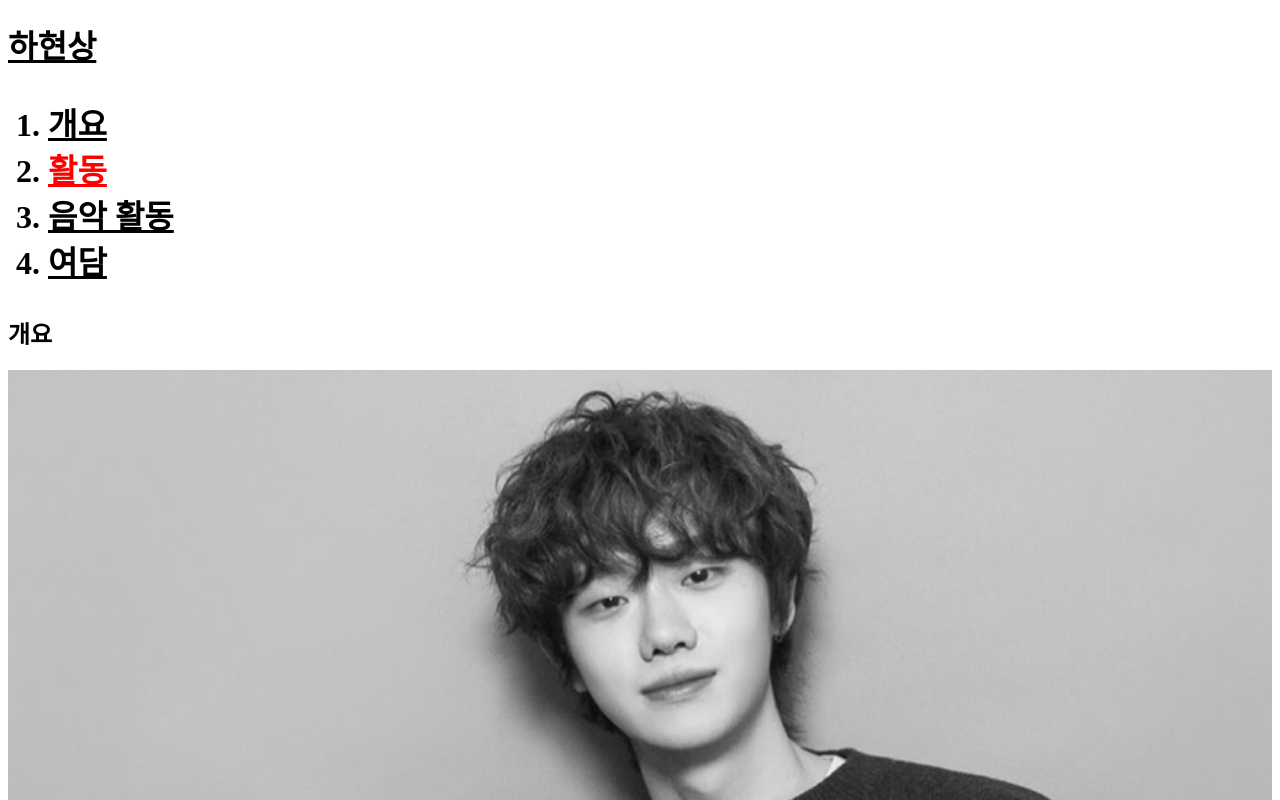
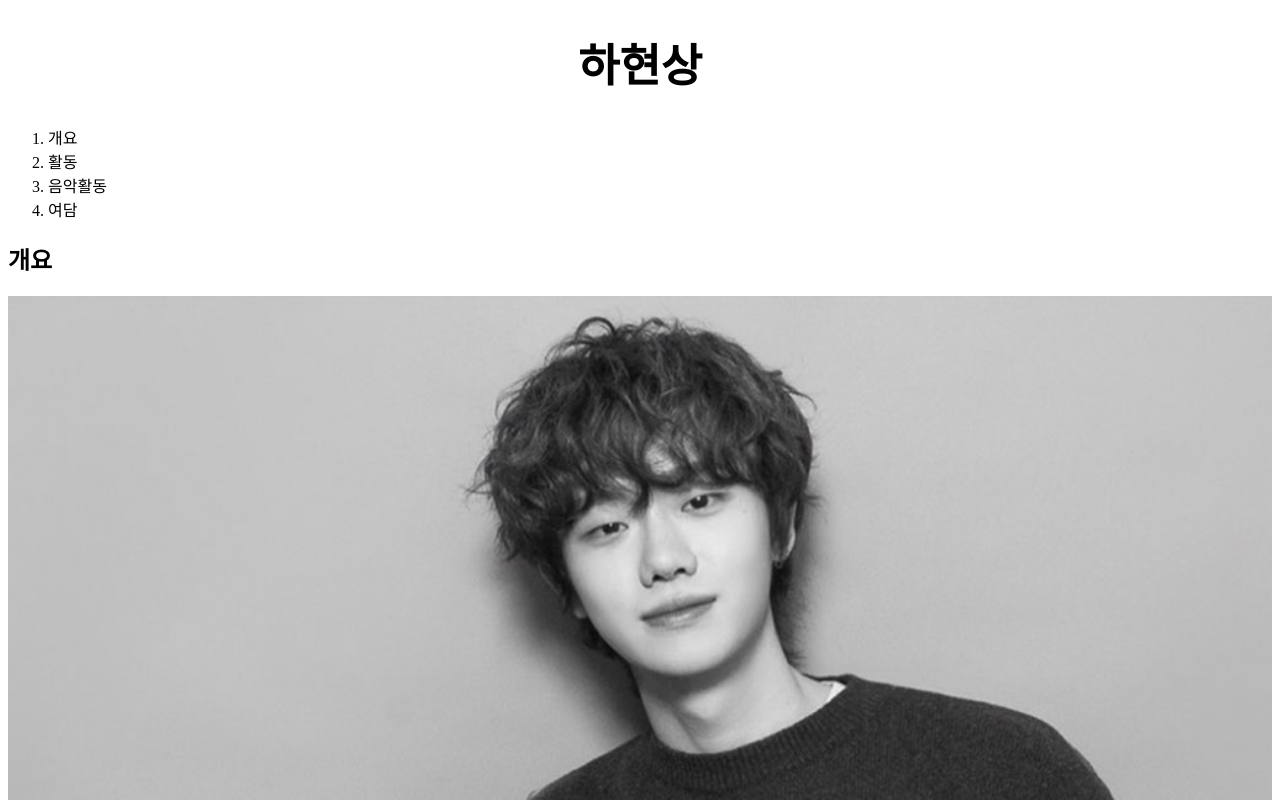
Before and after one commit to vivije/web1, a plain HTML site: page 1.html in a window 1280 px wide. Shown: the top 800 px of the page. Drawn offline with Linux system fonts and the light colour scheme; a script that the page names is missing.

Commit message:
css수업2
폰트사이즈 바꾸고 제목 하현상 글자크기 크게해서 가운데 정렬하고 일관성없던 index폰트들을 정리해줌

```diff
--- a/1.html
+++ b/1.html
@@ -3,46 +3,30 @@
   <head>
     <title> 하현상 나무위키 - html </title>
     <meta charset="utf-8">
-
   <style>
-  a {color:black;}
+      a {color:black;
+       text-decoration:none;
+        }
+      h1{
+          font-size:45px;
+          text-align:center;
+        }
   </style>
-
-
   </head>
 
 
   <body>
-
-  <h1> <a href = "index.html"> 하현상 </a> <h1>
+    <h1> <a href = "index.html">  하현상 </a> </h1>
 
   <ol>
-    <li> <a href = "1.html"> 개요     </a> </li>
-    <li><a href = "2.html" style = "color:red";
-      text-decoration:underline> 활동  </a> </li>
-    <li><a href = "3.html"> 음악 활동 </a> </li>
-    <li><a href = "4.html"> 여담     </a> </li>
+    <li><a href = "1.html"> 개요 </a></li>
+    <li><a href = "2.html"> 활동 </a></li>
+    <li><a href = "3.html"> 음악활동 </a> </li>
+    <li><a href = "4.html"> 여담 </a> </li>
   </ol>
 
-<!--
-
-  <h1> <a href = "index.html"> <font color = "red"> 하현상 </a> <h1>
-
-  <ol>
-    <li> <a href = "1.html"> <font color = "red">개요     </a> </li>
-    <li><a href = "2.html"> <font color = "red">활동     </a> </li>
-    <li><a href = "3.html"> <font color = "red">음악 활동 </a> </li>
-    <li><a href = "4.html"> <font color = "red">여담     </a> </li>
-  </ol>
-
--->
-
-
-
-  <h2>개요</h2>
-
+  <h2> 개요</h2>
   <img src="봉구랑셀카.jpg" width="100%">
-
   <p> 분류 호피폴라한국 남가수 / 대한민국의 싱어송라이터 / 1998년 출생 / 달성 하씨 </p>
 
   <p> 음악 그룹/보컬리라아트고등학교 출신서울예술대학교 출신슈퍼밴드/참가자 </p>
```
Also changed, not shown: 2.html (+14 -8 lines), 3.html (+14 -5 lines), 4.html (+14 -5 lines). Lines whose indentation alone changed are shown as unchanged.
